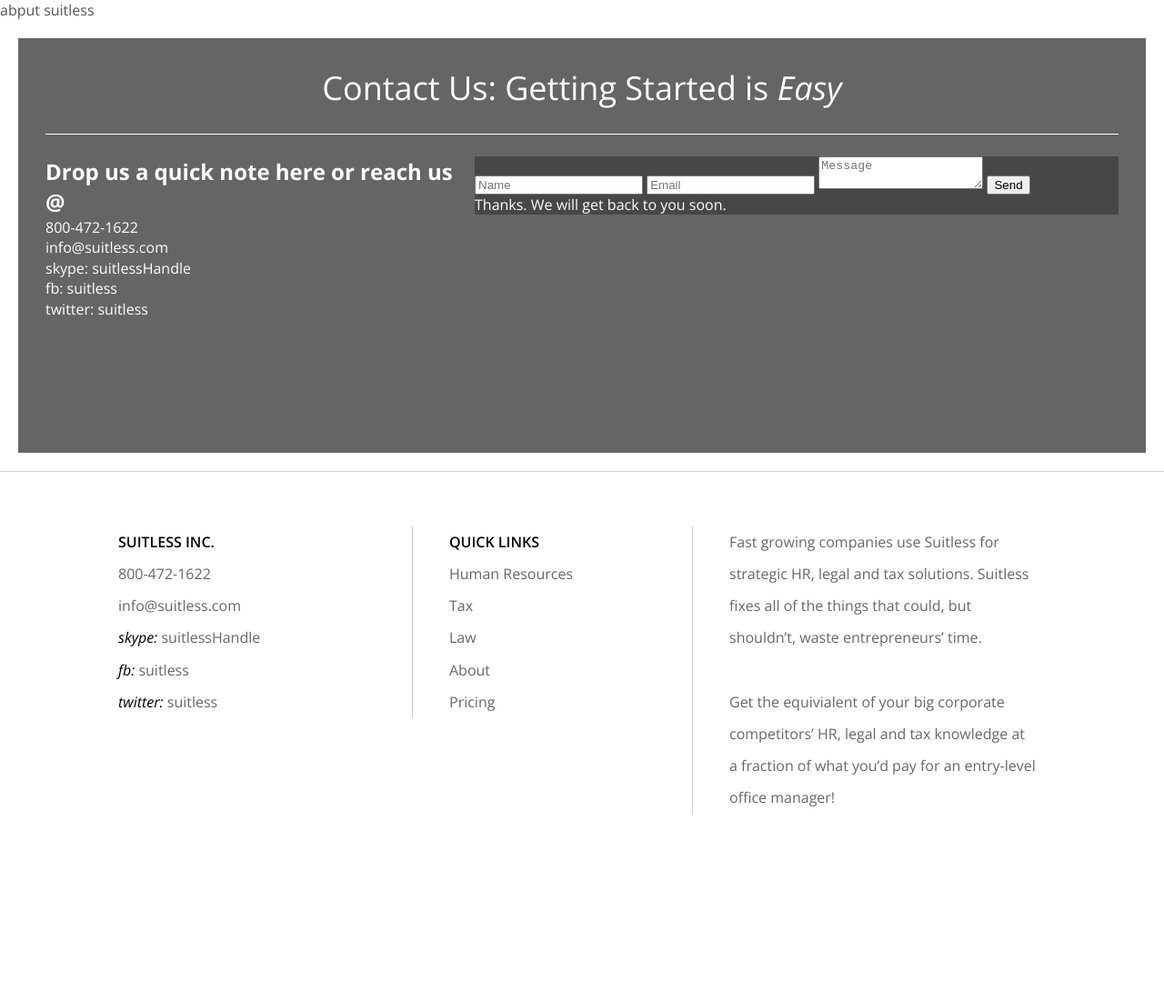
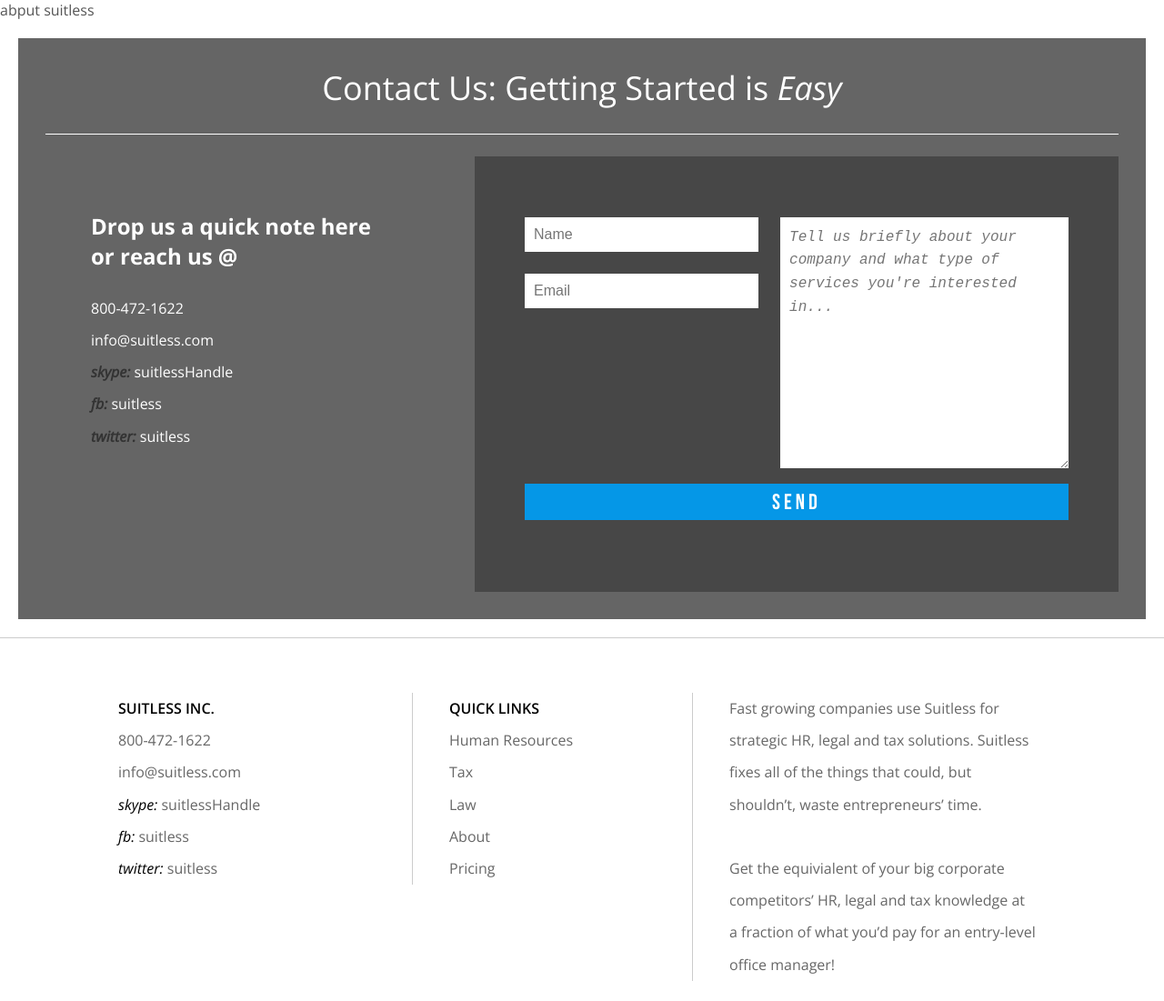
Before and after one commit to flanban/redolent-octo-kumquat, a Jekyll site: the page built from pricing/index.html, in a window 1280 px wide and 1101 px high. Shown: the whole window at 91% size. Built offline with Jekyll 4.4.1, drawn with Linux system fonts in a browser that asks for light colours.

Commit message:
styling services and contact

```diff
--- a/_includes/footer.html
+++ b/_includes/footer.html
@@ -1,4 +1,4 @@
-<div id="contact" class="layout-fp-45 clearfix">
+<div id="contact" class="clearfix">
   <h2 class="text-center big-display-header">Contact Us: Getting Started is <span class="italic">Easy</span></h2>
   <div class="contact-text">
     <h3 class="headline-1">Drop us a quick note here or reach us @</h3>
@@ -8,14 +8,14 @@
     <p><span>fb:</span> suitless</p>
     <p><span>twitter:</span> suitless</p>
   </div>
-  <div class="contact-box">
-    <form method="post" action="" id="contact_form">
-    <input type="text" name="name" placeholder="Name" id="name">
-    <input type="email" name="email" placeholder="Email" id="email">
-    <textarea name="message" placeholder="Message" id="message"></textarea>
-    <input type="submit" value="Send">
+  <div class="contact-box clearfix">
+    <form method="post" action="" id="contact_form" class="clearfix">
+    <input type="text" name="name" placeholder="Name" id="name" class="float-left">
+    <input type="email" name="email" placeholder="Email" id="email" class="float-left clear-both">
+    <textarea name="message" placeholder="Tell us briefly about your company and what type of services you're interested in..." id="message" cols="40" rows="10"></textarea>
+    <input class="submit" type="submit" value="Send">
     </form>
-    <span id="notice">Thanks. We will get back to you soon.</span>
+    <span id="notice" class="hidden">Thanks. We will get back to you soon.</span>
   </div>
 
 
--- a/_sass/_footer.scss
+++ b/_sass/_footer.scss
@@ -5,22 +5,73 @@
   padding:30px;
   //margin-bottom:30px;
   border:20px white solid;
+  z-index:20;
   h2 {
     border-bottom:1px solid #fff;
     padding-bottom:24px;
     margin-bottom:24px;
   }
+
   .contact-text {
    width:40%;
    float:left;
+   line-height:2.2;
+   padding: 60px 50px;
+   h3 {
+     max-width: 310px;
+     line-height:initial;
+     margin-bottom:1em;
+   }
+   p {
+     span {
+       font-weight:600;
+       font-style:italic;
+       color:#333;
+     }
+   }
   }
+
   .contact-box {
     width:60%;
     float:left;
     background:#474747;
+    form {
+      padding: 55px;
+      input,textarea {
+        //margin:5px;
+        padding: 10px;
+        border: 12px solid #474747;
+        font-size:16px;
+        &:focus {
+          outline: 0;
+        }
+      }
+      input {
+        border-left:none;
+        width:45%;
+
+        &.submit {
+          width:100%;
+          border: none;
+          outline: none;
+          height:40px;
+          background:#0597e7;
+          color:#fff;
+          @extend .small-header;
+        }
+      }
+      textarea {
+        border-right:none;
+        width:55%;
+        line-height:1.6;
+        font-style:italic;
+      }
+
+    }
   }
 }
 body > footer {
+  z-index:20;
   position:relative;
   z-index:100;
   margin:auto;
--- a/_sass/_global.scss
+++ b/_sass/_global.scss
@@ -8,6 +8,17 @@
   position:relative;
 }
 
+// waypoints sticky
+.stuck {
+  position:fixed;
+  top:0;
+}
+.hidden {
+  display:none;
+}
+.clear-both {
+  clear:both;
+}
 .uppercase { text-transform: uppercase; }
 
 .float-left {
--- a/_sass/_services.scss
+++ b/_sass/_services.scss
@@ -20,14 +20,16 @@
     width:100%;
     background-color:#0597e7;
     display:block;
-    position:absolute;
-    top:248px;
+    position: relative;
+    top: 80px;
   }
   h2 {
     margin-bottom:48px;
   }
   nav {
     width:100%;
+    background:#fff;
+    z-index:10;
     ul {
       width:768px;
       margin:auto;
@@ -50,11 +52,23 @@
     background-position: center;
     background-repeat: no-repeat;
   }
+
   > section {
     height:55vh;
     > div {
       height:100%;
+      position:relative;
+      p {
+        width: 300px;
+        position: absolute;
+        left: 50%;
+        margin-left: -150px;
+        height:120px;
+        top:50%;
+        margin-top:-120px;
+      }
     }
+
     &#services-hr {
       > div {
         height:100%;
--- a/javascripts/main.js
+++ b/javascripts/main.js
@@ -14,4 +14,29 @@
 $(document).ready(function() {
 //all heading 1s
     $('p').widowFix();
+
+    var sticky = new Waypoint.Sticky({
+      element: $('.sticky')[0]
+    })
+
+    var serviceNavHeight = $('#services-nav').outerHeight();
+
+    $(".tax-button").click(function() {
+        $('html, body').animate({
+            scrollTop: $("#services-tax").offset().top -serviceNavHeight
+        }, 300);
+        return false;
+    });
+    $(".law-button").click(function() {
+        $('html, body').animate({
+            scrollTop: $("#services-law").offset().top -serviceNavHeight
+        }, 300);
+        return false;
+    });
+    $(".hr-button").click(function() {
+        $('html, body').animate({
+            scrollTop: $("#services-hr").offset().top -serviceNavHeight
+        }, 300);
+        return false;
+    });
 });
--- a/javascripts/nav.js
+++ b/javascripts/nav.js
@@ -16,13 +16,15 @@
     $(header).animate({ top: '0px' }, 300);
     prevDir = curDir;
   }
-
+// && !$("#services-nav").hasClass("stuck")
   $(window).scroll(function(){
     	if($(this).scrollTop() >= prevScroll){
     	  curDir = 'down';
         if(curDir != prevDir){
           showNav()
         }
+      } else if ($("#services-nav").hasClass("stuck")) {
+        curDir = 'up';
       } else {
         curDir = 'up';
         if(curDir != prevDir) {
```
Also changed, not shown: services/index.html (+10 -9 lines), 1 other file.
